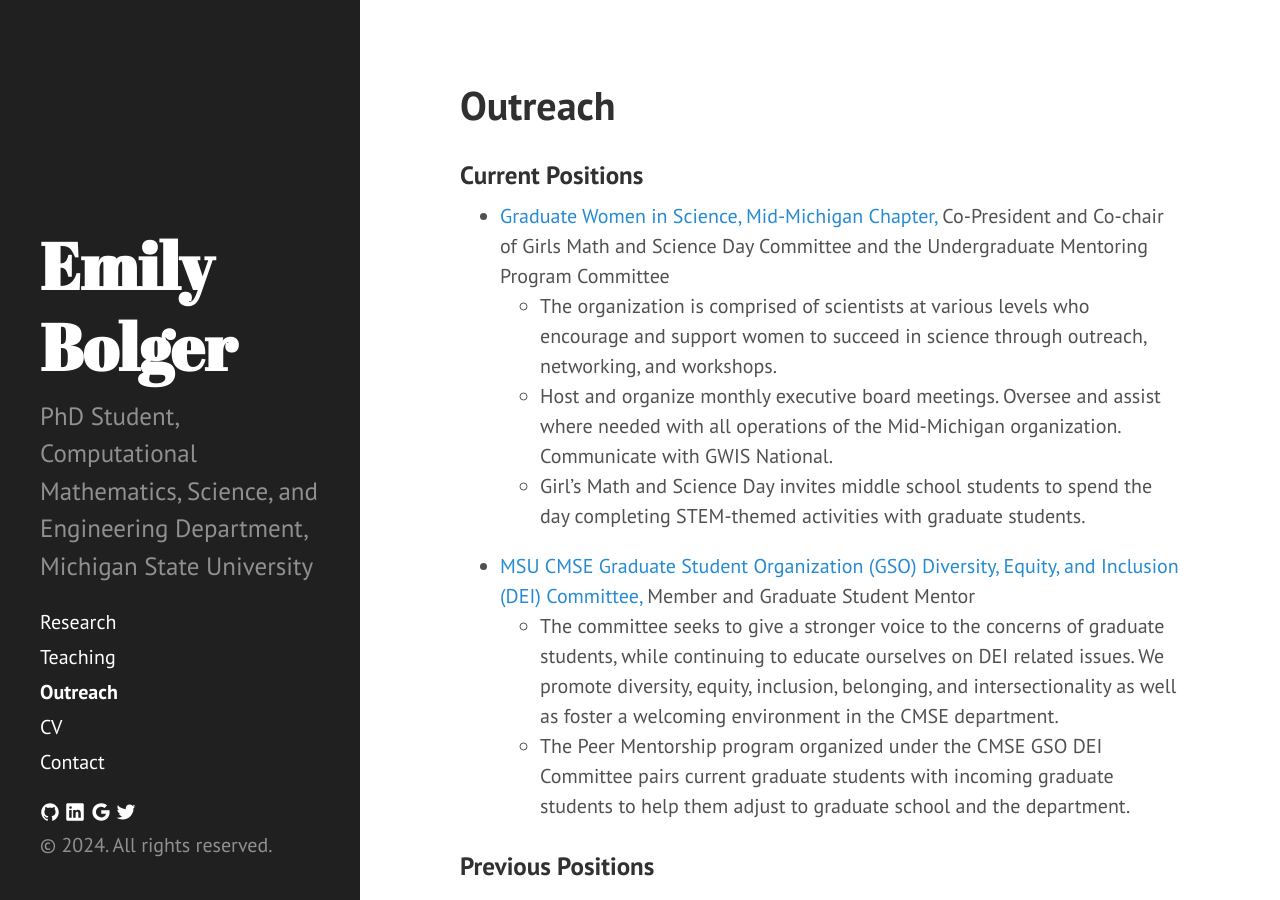
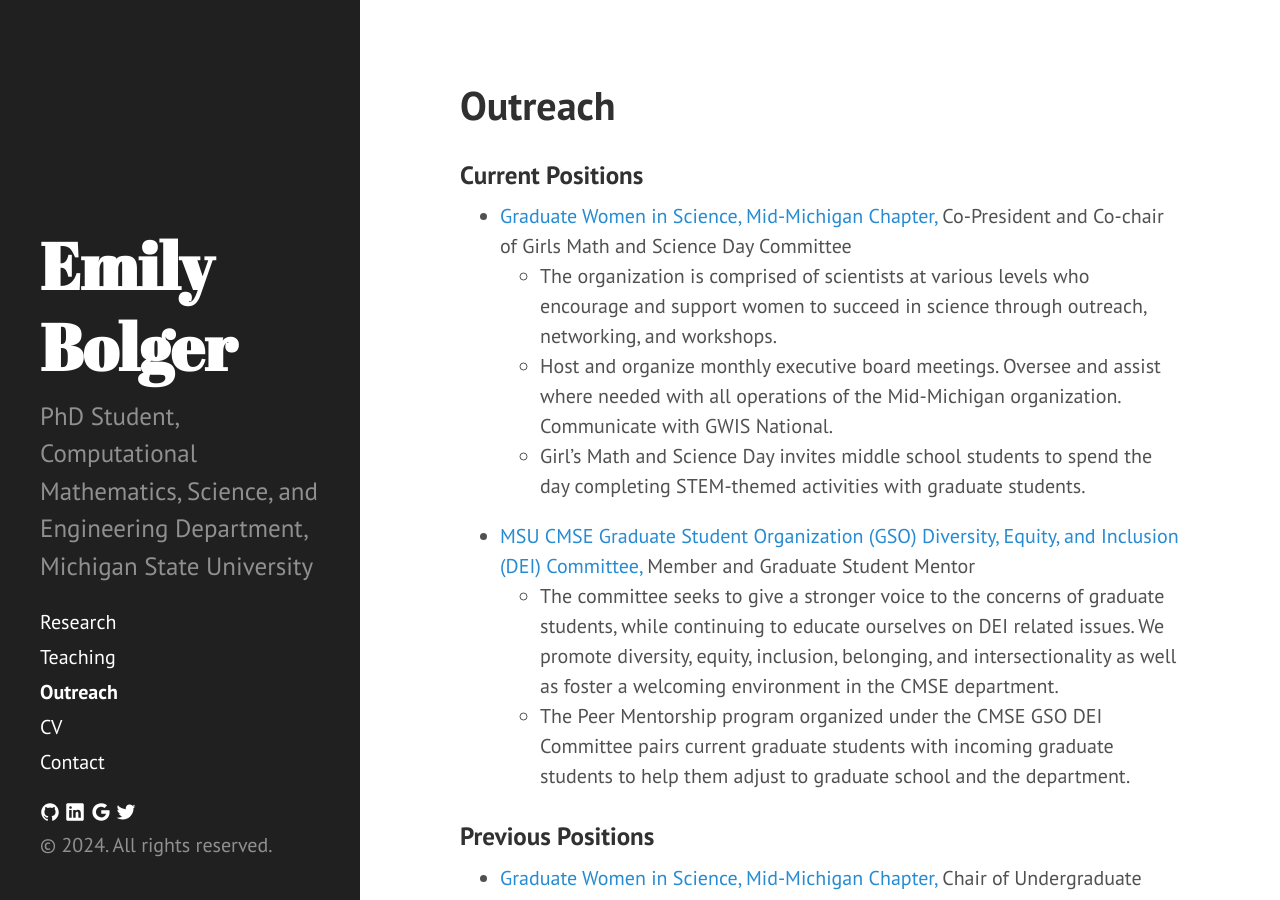
Before and after one commit to egbolger/egbolger.github.io, a Jekyll site: the page built from outreach.md, in a window 1280 px wide and 900 px high. Built offline with Jekyll 4.4.1, drawn with Linux system fonts in a browser that asks for light colours.

Commit message:
Updating language on main site

```diff
--- a/index.html
+++ b/index.html
@@ -8,9 +8,10 @@
 <div>
   <div>
     <img src="figs/bolger.JPG" style="float: left; padding: 15px;" width="300" height="400" vspace="20" />
+    <button id="myButton">Click for Laser Cats!</button>
   </div>
   <div align="left">
-    Welcome! I am a PhD Student in the <a href="https://cmse.msu.edu/">Computational Mathematics, Science, and Engineering (CMSE) Department</a> at Michigan State University. I work in the <a
+    Welcome! I am a PhD Candidate in the <a href="https://cmse.msu.edu/">Computational Mathematics, Science, and Engineering (CMSE) Department</a> at Michigan State University. I work in the <a
       href="https://msu-cerl.github.io/">Computational Education Research Lab (CERL)</a> where we focus on understanding how students learn computational science and related tools, so that we can improve our teaching strategies. Outside of research, I have been a teaching assistant for CMSE 201: Introduction to Computational Modeling & Data Analytics and CMSE 381: Fundamentals of Data Science Methods. I am also passionate about outreach and mentoring young individuals interested in STEM.
   </div>
 </div>
--- a/outreach.md
+++ b/outreach.md
@@ -6,7 +6,7 @@
 ### Current Positions
 
 
-* <a href="https://midmichigan.wixsite.com/gwis" target = "_blank"> Graduate Women in Science, Mid-Michigan Chapter, </a> Co-President and Co-chair of Girls Math and Science Day Committee and the Undergraduate Mentoring Program Committee
+* <a href="https://midmichigan.wixsite.com/gwis" target = "_blank"> Graduate Women in Science, Mid-Michigan Chapter, </a> Co-President and Co-chair of Girls Math and Science Day Committee
   * The organization is comprised of scientists at various levels who encourage and support women to succeed in science through outreach, networking, and workshops.
   * Host and organize monthly executive board meetings. Oversee and assist where needed with all operations of the Mid-Michigan organization. Communicate with GWIS National.
   * Girl's Math and Science Day invites middle school students to spend the day completing STEM-themed activities with graduate students.
```
Also changed, not shown: contact.md (+1 -1 lines), cv.md (+2 -2 lines), 1 other file.
